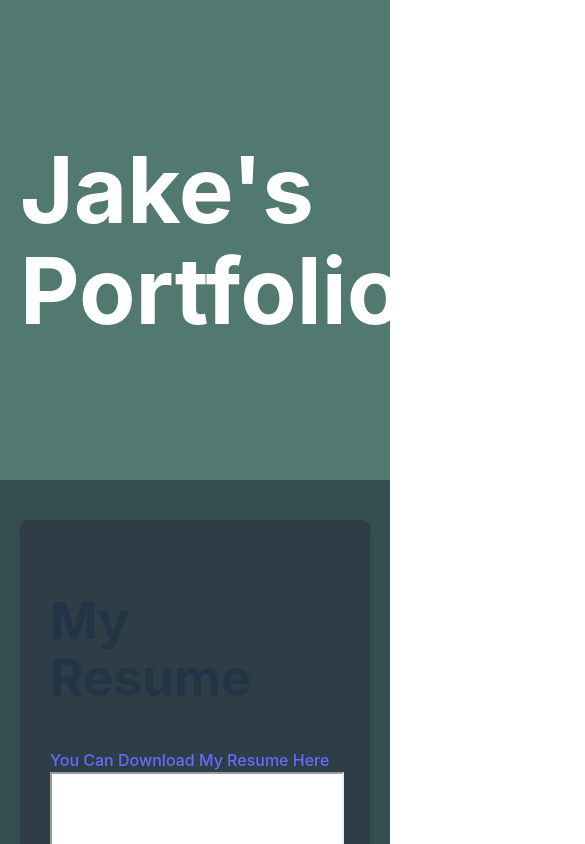
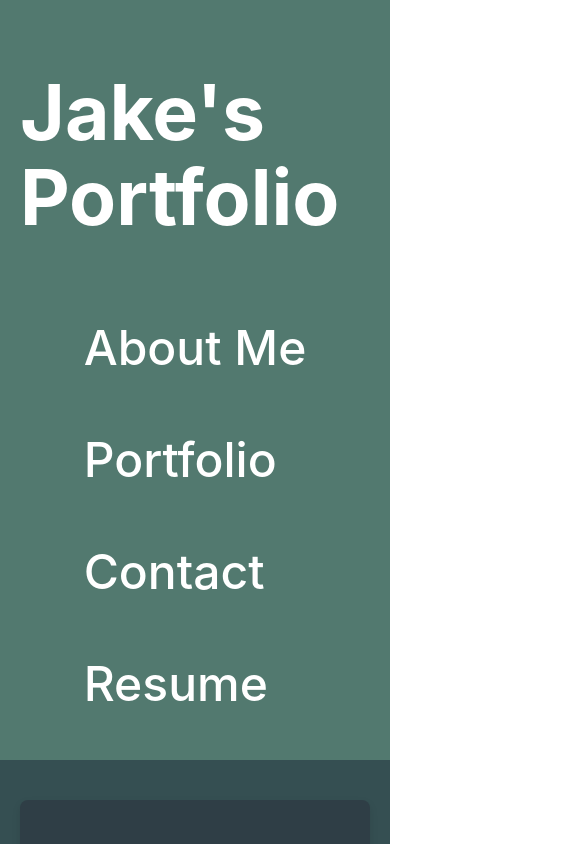
Before and after one commit to JAKES-CLOUD-SPACE/JAKEsPORTFOLIo, a React (Vite) app in the folder jakesportfolio/: page /resume in a window 390 px wide. Shown: the top 844 px of the page, 585 px wide, since content can reach past the window. Built offline with nearby package versions, Linux system fonts and the light colour scheme.

Commit message:
put finsihing details on it and looks good to post

```diff
--- a/jakesportfolio/src/components/Header.css
+++ b/jakesportfolio/src/components/Header.css
@@ -10,12 +10,12 @@ header {
   }
 
   .logo {
-    font-size: 1.8rem;
+    font-size: 1.5rem;
     font-weight: bold;
+    padding: 0 20px 0 0;
   }
 
-  nav {
-    margin-top: auto;  /* Push the nav items to the bottom of the header */
+  nav { /* Push the nav items to the bottom of the header */
     display: flex;
     justify-content: space-around;  /* Distribute nav items evenly */
   }
@@ -26,16 +26,14 @@ header {
     margin: 0;
     padding: 0;
     width: 100%;       /* Allow the list to span the full width */
-    justify-content: bottom;
-    bottom:0%;
   }
 
   .nav-list li {
-    margin-right: 80px;  /* Add space between each nav item */
+    margin-right: 40px;  /* Add space between each nav item */
   }
 
   .nav-list li:last-child {
-    margin-right: 20; /* Remove right margin from the last item */
+    margin-right: 20px; /* Remove right margin from the last item */
   }
 
   .nav-list a {
@@ -62,6 +60,24 @@ header {
     }
 
     .nav-list li {
-      margin: 10px 0;  /* Add space between each nav item */
+      margin: 10px;  /* Add space between each nav item */
     }
   }
+@media screen and (max-width: 1028px) {
+  header {
+    flex-direction: column;      /* Stack header items vertically */
+    height: auto;                /* Let the height adjust automatically */
+  }
+    nav {
+      flex-direction: column;  /* Stack the navigation items vertically */
+      align-items: center;     /* Center the items horizontally */
+    }
+
+    .nav-list {
+      flex-wrap: wrap; /* Make the list items appear in a column */
+    }
+
+    .nav-list li {
+      margin: 20px;  /* Add space between each nav item */
+    }
+  }
--- a/jakesportfolio/src/components/Header.jsx
+++ b/jakesportfolio/src/components/Header.jsx
@@ -6,7 +6,7 @@ const Header = () => {
   return (
 
       <header>
-        <div className="logo"><h1>Jake's <br></br> Portfolio</h1></div>
+        <div className="logo"><h1>Jake's Portfolio</h1></div>
       <nav>
         <ul className="nav-list">
           <li><Link to="/about-me">About Me</Link></li>
```
